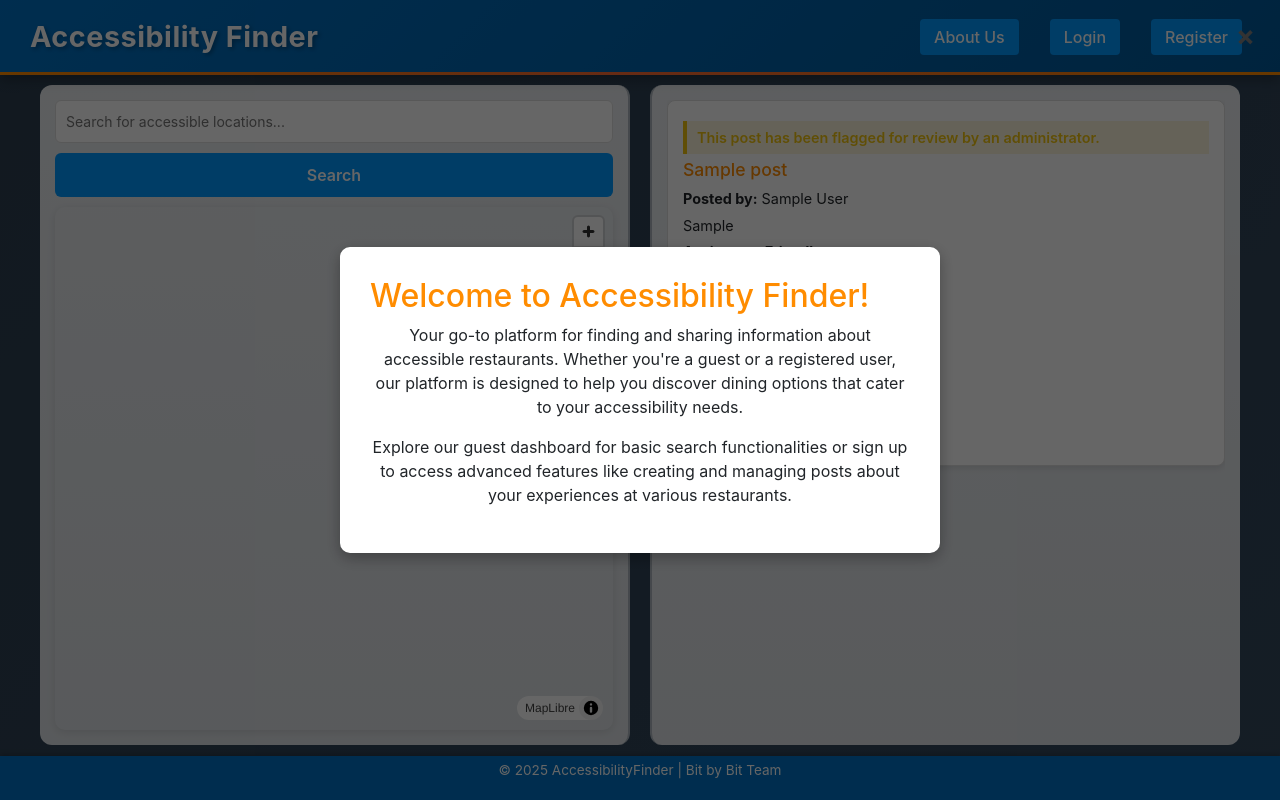
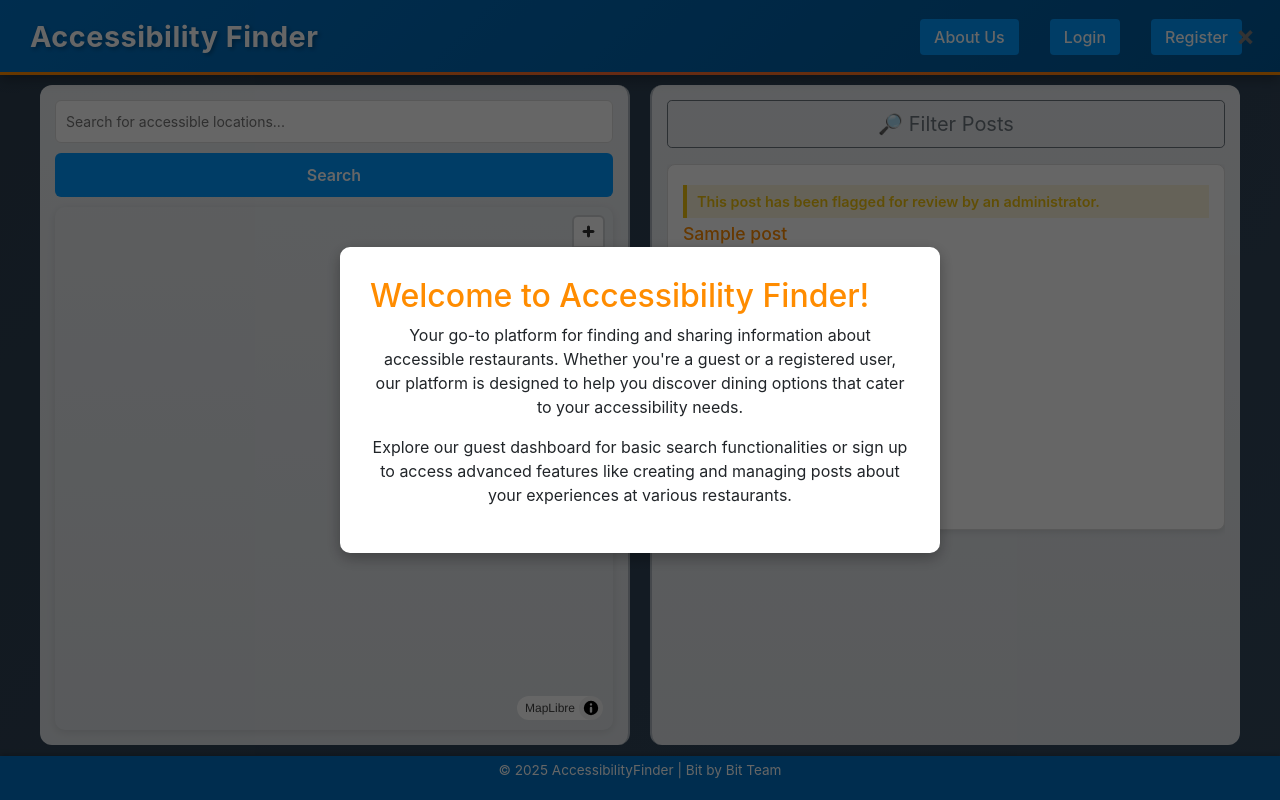
Before and after one commit to SAS24E/AccessibilityFinder, a PHP site: page / in a window 1280 px wide. Run offline with PHP 8.4, Linux system fonts and the light colour scheme; tables that the repository leaves empty hold one stand-in row (values such as "Sample post"); grey boxes marked "Sample" are stand-in pictures.

Commit message:
Added filter posts feature, when you press on the filter post feature a text box appears so you can type on it and show the posts that match whatever you put.

```diff
--- a/public/index.php
+++ b/public/index.php
@@ -69,13 +69,28 @@ $posts = $controller->index();
       <!-- Posts Section with Create Button -->
       <div class="posts-section">
         <!-- Create Post Trigger (Only for logged-in users) -->
-        <?php if (isset($_SESSION['user_id'])): ?>
-          <div class="text-center mb-3">
+        <div class="text-center mb-3 d-flex justify-content-center align-items-center" style="gap:10px; flex-wrap:wrap;">
+          <?php if (isset($_SESSION['user_id'])): ?>
             <button type="button" class="btn btn-primary btn-lg" data-toggle="modal" data-target="#createPostModal">
               + Create Post
             </button>
+          <?php endif; ?>
+
+          <!-- Filter toggle visible to everyone -->
+          <button id="toggleFilterBtn" type="button" class="btn btn-outline-secondary btn-lg">
+            🔎 Filter Posts
+          </button>
+        </div>
+
+        <!-- Filter input (hidden by default) -->
+        <div id="filterBar" class="mb-3" style="display:none;">
+          <div class="input-group">
+            <input id="postFilterInput" type="text" class="form-control" placeholder="Type to filter posts (location, author, text, assistance)...">
+            <div class="input-group-append">
+              <button id="clearFilterBtn" class="btn btn-outline-secondary" type="button">Clear</button>
+            </div>
           </div>
-        <?php endif; ?>
+        </div>
 
         <!-- =================== -->
         <!-- Display All Posts -->
@@ -83,7 +98,8 @@ $posts = $controller->index();
         <div class="posts-container">
           <?php if (!empty($posts)): ?>
             <?php foreach ($posts as $post): ?>
-              <div class="post">
+              <?php $searchAttr = strtolower(htmlspecialchars($post['location_name'] . ' ' . $post['username'] . ' ' . $post['opinion'] . ' ' . $post['assistance_friendly'])); ?>
+              <div class="post" data-search="<?= $searchAttr ?>">
                 <?php if (!empty($post['is_flagged']) && (int)$post['is_flagged'] === 1): ?>
                   <p class="flag-warning">
                     This post has been flagged for review by an administrator.
@@ -313,6 +329,52 @@ $posts = $controller->index();
   </script>
 
   <!-- ===================================== -->
+  <!-- CLIENT-SIDE POST FILTERING -->
+  <!-- ===================================== -->
+  <script>
+    (function(){
+      const $ = id => document.getElementById(id);
+      const toggleBtn = $('toggleFilterBtn');
+      const filterBar = $('filterBar');
+      const filterInput = $('postFilterInput');
+      const clearBtn = $('clearFilterBtn');
+      const postsContainerSelector = '.posts-container .post';
+
+      function setFilterVisible(visible){
+        filterBar.style.display = visible ? 'block' : 'none';
+        if(visible){ filterInput.focus(); }
+        else { filterInput.value = ''; filterPosts(''); }
+      }
+
+      function filterPosts(term){
+        term = (term||'').trim().toLowerCase();
+        const posts = document.querySelectorAll(postsContainerSelector);
+        posts.forEach(p => {
+          const hay = (p.getAttribute('data-search') || '').toLowerCase();
+          if(!term || hay.indexOf(term) !== -1){
+            p.style.display = '';
+          } else {
+            p.style.display = 'none';
+          }
+        });
+      }
+
+      if(toggleBtn){
+        toggleBtn.addEventListener('click', () => setFilterVisible(filterBar.style.display === 'none'));
+      }
+      if(filterInput){
+        let debounce; filterInput.addEventListener('input', (e) => {
+          clearTimeout(debounce);
+          debounce = setTimeout(() => filterPosts(e.target.value), 150);
+        });
+      }
+      if(clearBtn){
+        clearBtn.addEventListener('click', () => { filterInput.value = ''; filterPosts(''); filterInput.focus(); });
+      }
+    })();
+  </script>
+
+  <!-- ===================================== -->
   <!-- WELCOME POPUP -->
   <!-- ===================================== -->
   <div id="welcomePopup" class="popup-overlay">
```
